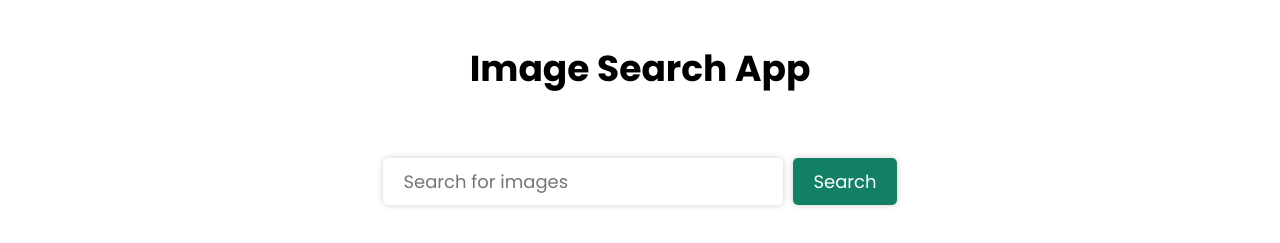
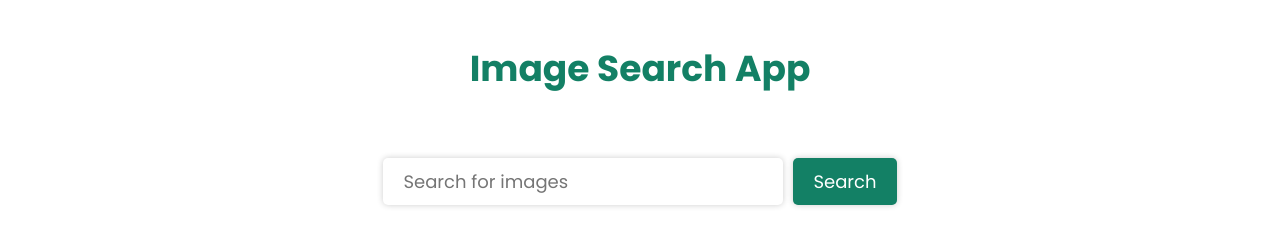
Before and after one commit to aqeelahmed4218/image-search-app, a plain HTML site: page index.html in a window 1280 px wide. Shown: the top 243 px of the page. Drawn offline with Linux system fonts and the light colour scheme.

Commit message:
Update style.css

```diff
--- a/style.css
+++ b/style.css
@@ -22,7 +22,7 @@ h1 a{
     text-decoration: inherit;
     color: inherit;
     cursor: pointer;
-    color: black;
+    color: #138065;
 }
 
 form{
```
